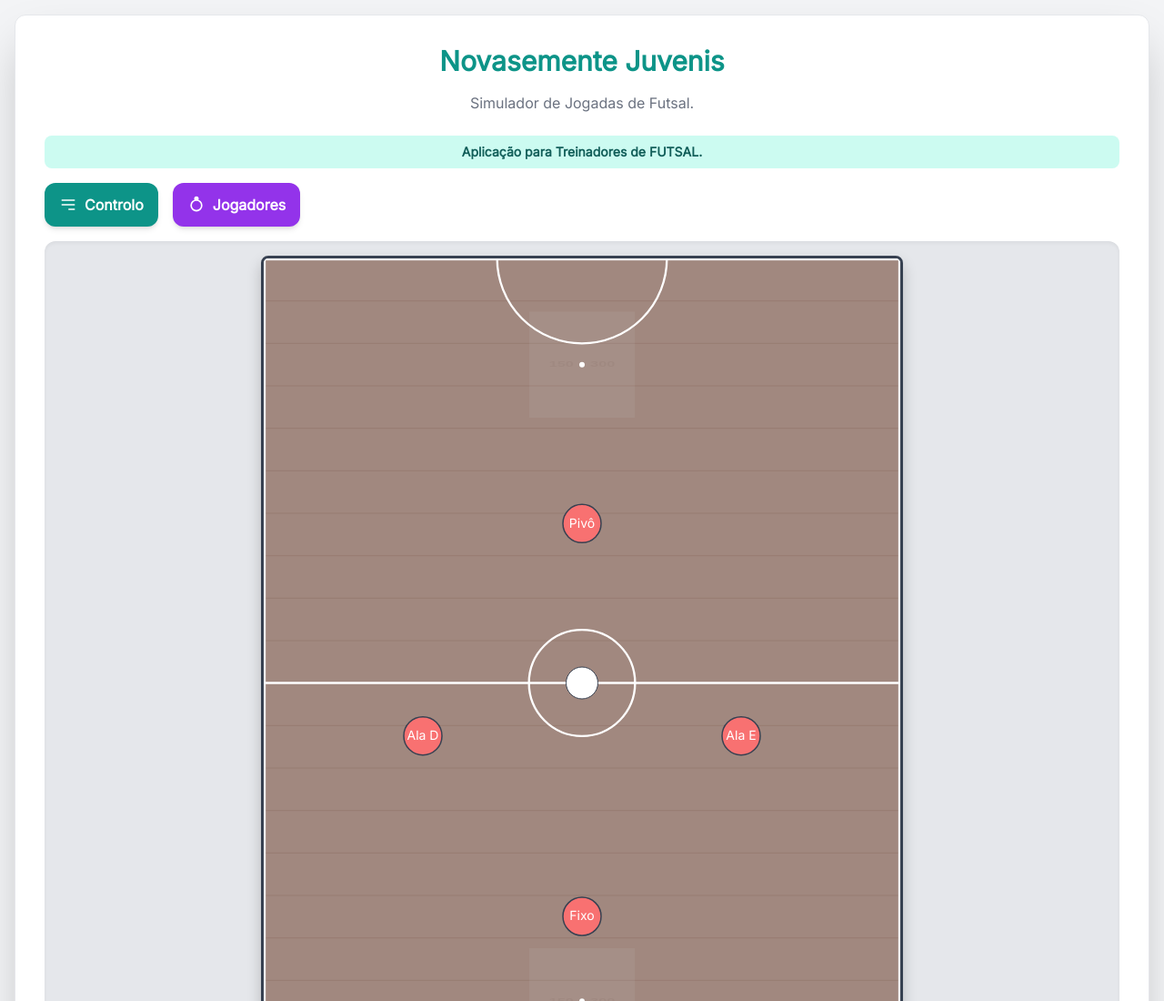
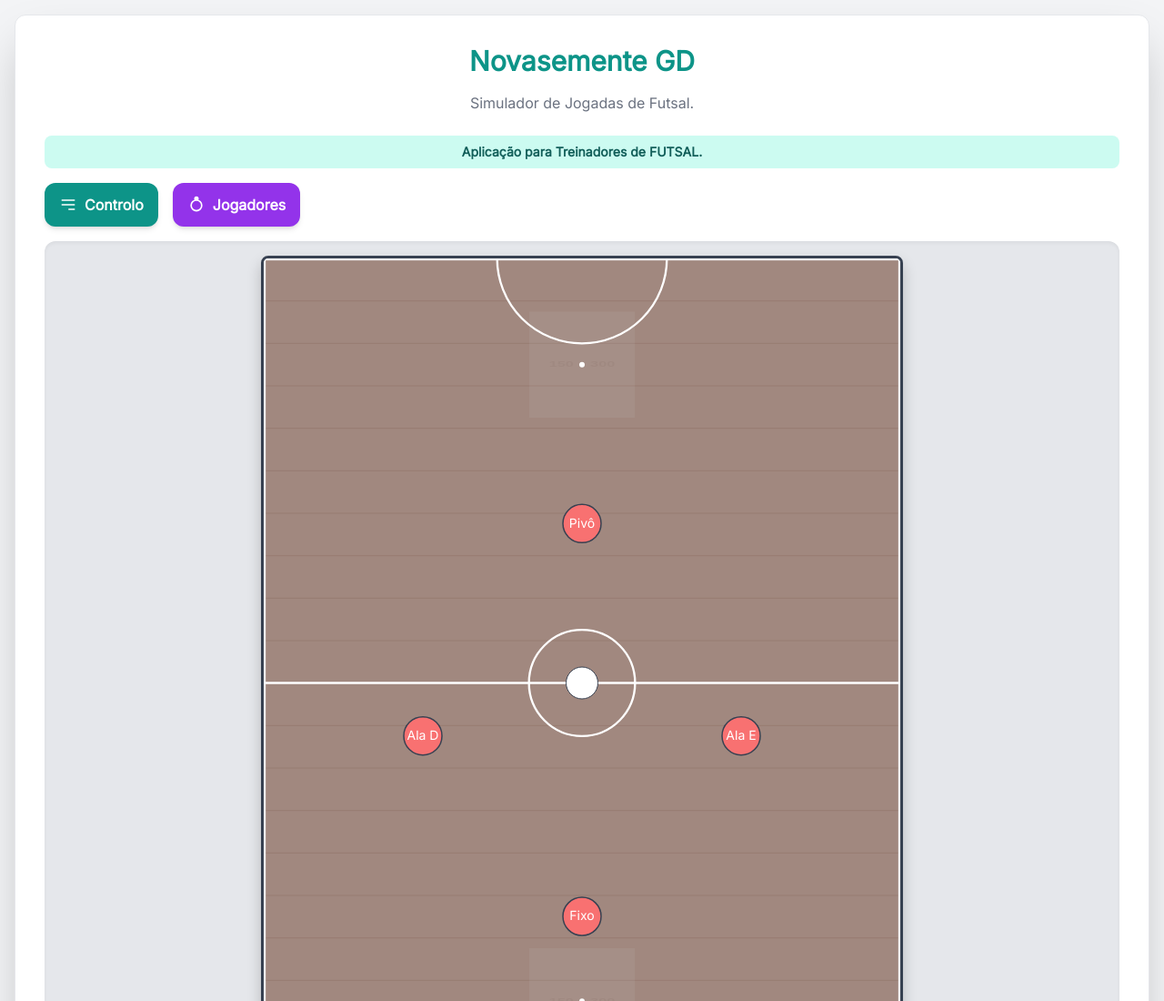
Before and after one commit to andrepe-ux/futsal, a plain HTML site: page index.html in a window 1280 px wide. Shown: the top 1100 px of the page at 91% size. Drawn offline with nearby package versions, Linux system fonts and the light colour scheme.

Commit message:
Update index.html

```diff
--- a/index.html
+++ b/index.html
@@ -3,7 +3,7 @@
 <head>
     <meta charset="UTF-8">
     <meta name="viewport" content="width=device-width, initial-scale=1.0">
-    <title>Novasemente GD - Simulador Futsal</title>
+    <title>Simulador Futsal</title>
     <!-- Tailwind CSS CDN -->
     <script src="https://cdn.tailwindcss.com"></script>
     <style>
@@ -47,7 +47,7 @@
 <body class="bg-gray-100 text-gray-900 min-h-screen flex flex-col items-center justify-center p-4" style="font-family: 'Inter', sans-serif;">
 
     <div id="app" class="w-full max-w-7xl bg-white shadow-2xl rounded-xl p-6 md:p-8 border border-gray-200">
-        <h1 class="text-3xl font-bold mb-4 text-teal-600 text-center">Novasemente Juvenis</h1>
+        <h1 class="text-3xl font-bold mb-4 text-teal-600 text-center">Novasemente GD</h1>
         <p class="text-center mb-6 text-gray-500">Simulador de Jogadas de Futsal.</p>
 
         <!-- Informações e estado da aplicação -->
```
